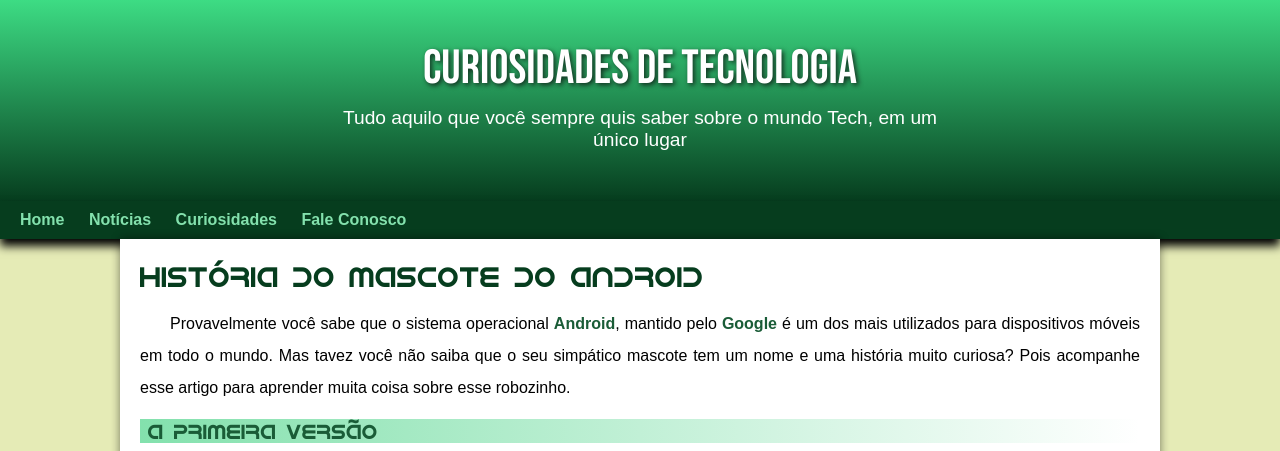
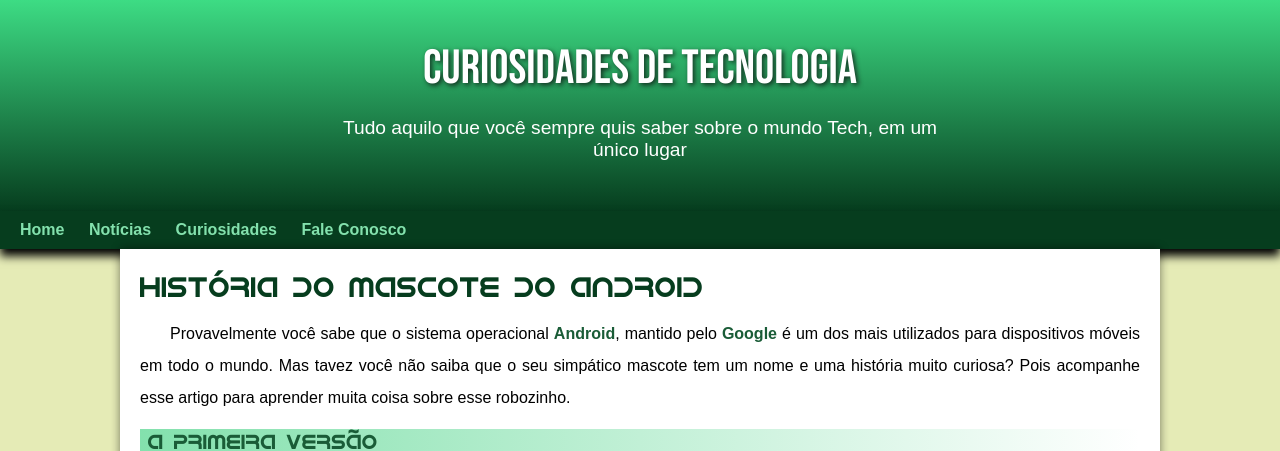
Before and after one commit to boemeke/projeto-android, a plain HTML site: page index.html in a window 1280 px wide. Shown: the top 451 px of the page. Drawn offline with Linux system fonts and the light colour scheme.

Commit message:
correção no header

```diff
--- a/estilo/style.css
+++ b/estilo/style.css
@@ -49,10 +49,8 @@ header>p{
 header>h1{
     color:white;
     font-weight: normal;
-    max-width: 500px;
-    margin: auto;
     font-family: var(--fonte-destaque);
-    margin-bottom: 10px;
+    margin-bottom: 20px;
     font-size: 3em;
     text-shadow: 2px 2px 5px rgba(12, 12, 12, 0.808);
 }
```
